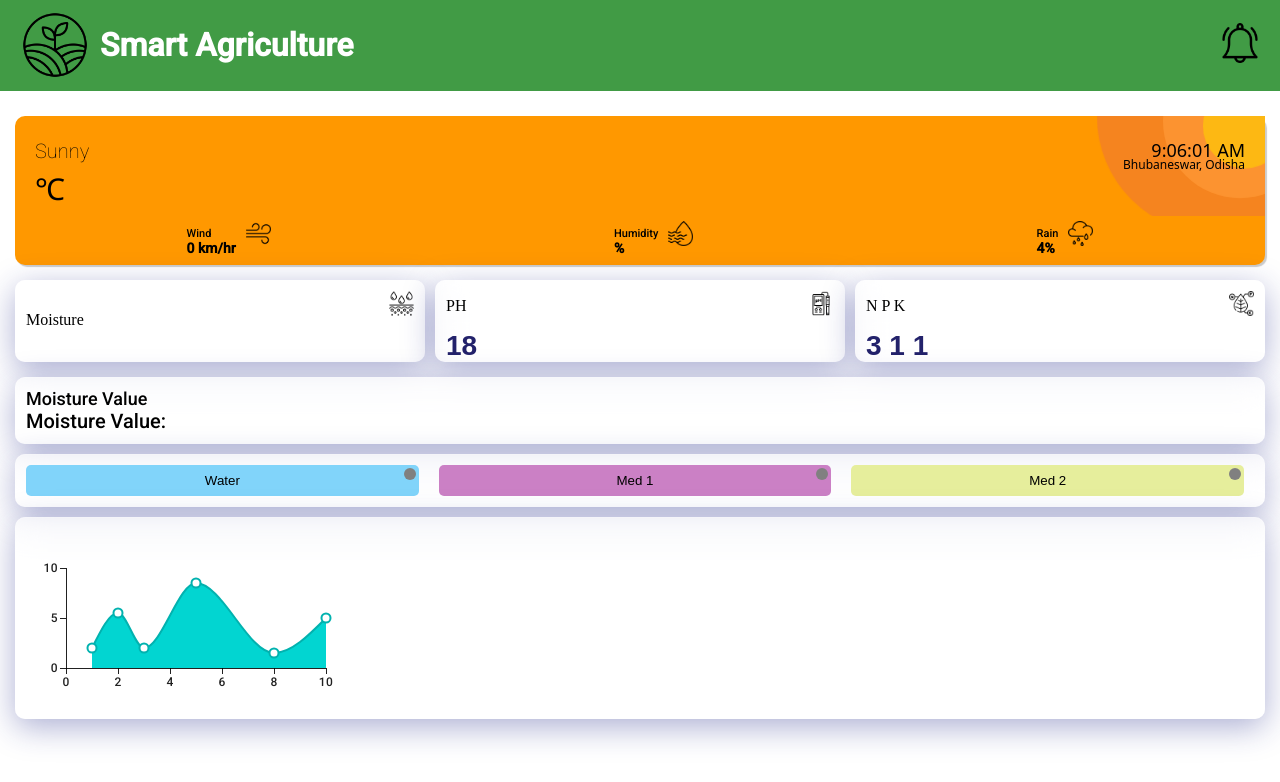
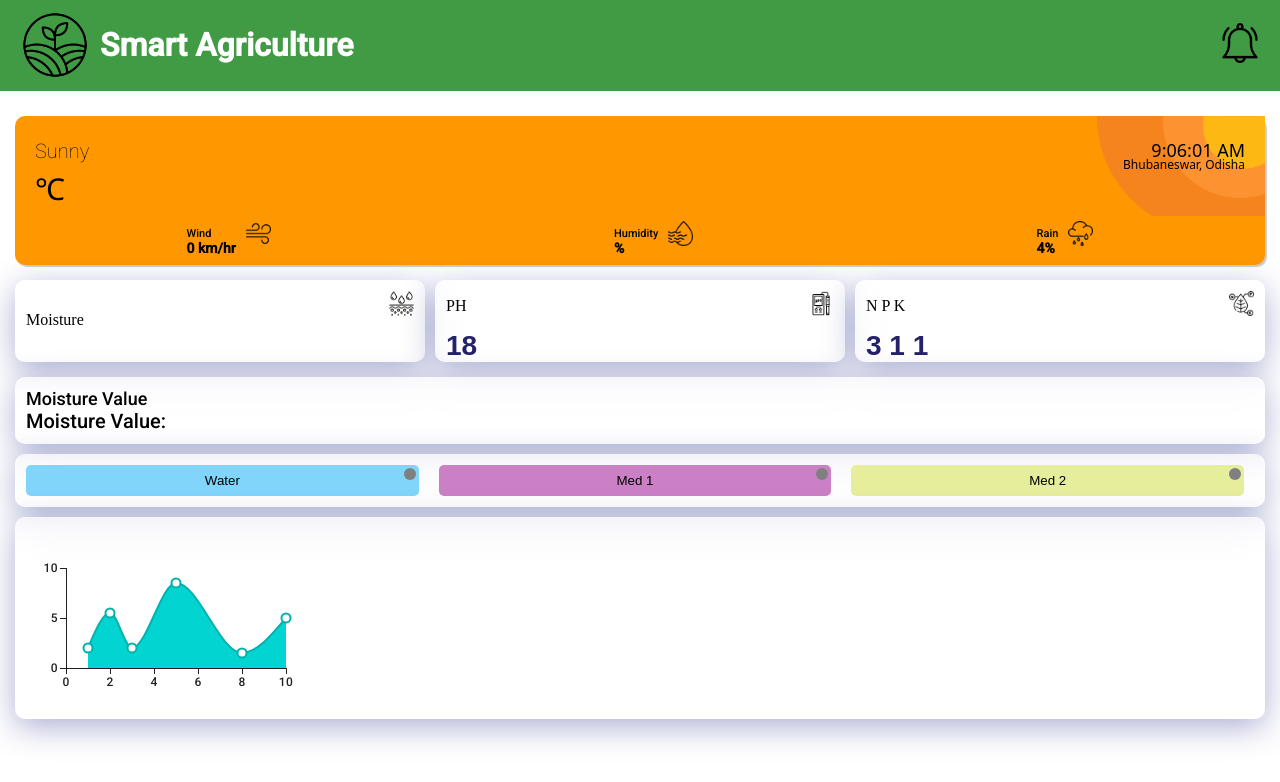
Before and after one commit to sandeepbeherakbl/SmartAgriculture, a React (Vite) app: page / in a window 1280 px wide. Shown: the top 782 px of the page. Built offline with nearby package versions, Linux system fonts and the light colour scheme; no server answers; the database is empty.

Commit message:
grafh updated

```diff
--- a/src/Components/Container/DetailsCard/MoistureGrafh.jsx
+++ b/src/Components/Container/DetailsCard/MoistureGrafh.jsx
@@ -11,10 +11,9 @@ export const MoistureChart = () => {
             area: true,
           },
         ]}
-        width={360}
+        width={320}
         height={200}
       />
-
     </div>
   );
 };
```
